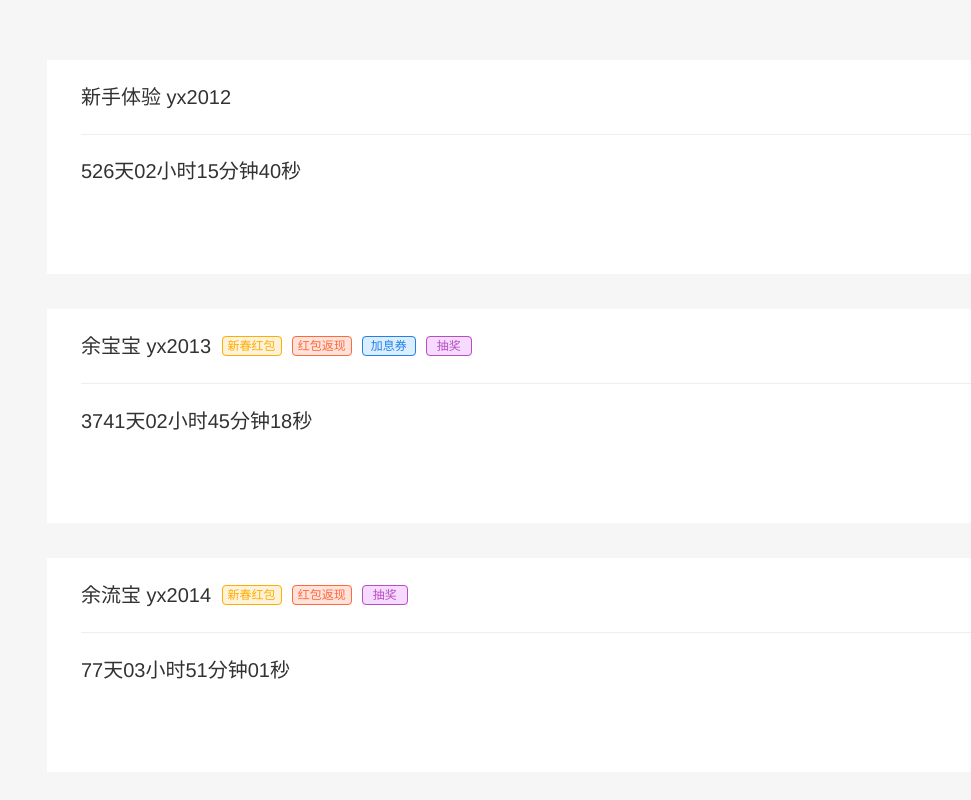
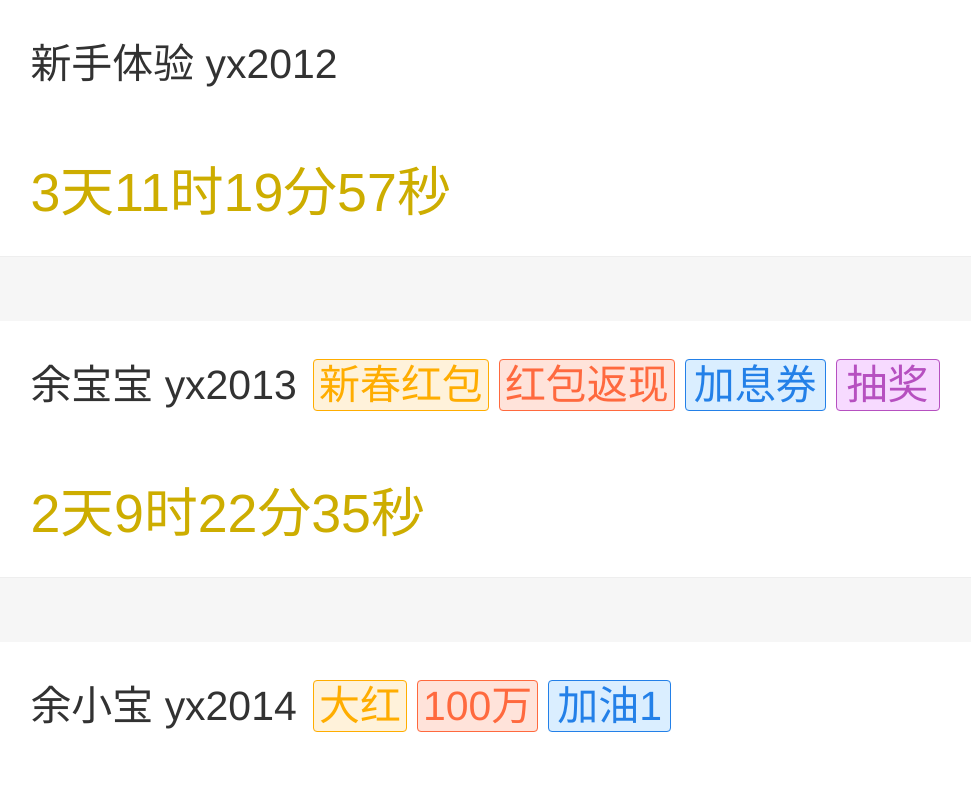
Before and after one commit to vue-all/vue_all, a Vue app: page / in a window 1280 px wide. Shown: the top 800 px of the page, without its empty margins (8-979 px from the left). Built offline with nearby package versions, Linux system fonts and the light colour scheme.

Commit message:
滚动插件添加

```diff
--- a/package.json
+++ b/package.json
@@ -11,6 +11,7 @@
     "build": "node build/build.js"
   },
   "dependencies": {
+    "better-scroll": "^1.9.1",
     "vue": "^2.5.2",
     "vue-router": "^3.0.1"
   },
--- a/src/App.vue
+++ b/src/App.vue
@@ -30,6 +30,6 @@ html {
   -webkit-font-smoothing: antialiased;
   -moz-osx-font-smoothing: grayscale;
   color: #2c3e50;
-  margin-top: 60px;
+  /* margin-top: 60px; */
 }
 </style>
--- a/src/components/com.js
+++ b/src/components/com.js
@@ -1,8 +1,9 @@
-function ShowTime (tuanid, timeDistance) {
+function ShowTime (tuanid, timeDistance, key) {
   this.tuanid = tuanid
   this.timeDistance = timeDistance * 1000
+  this.stopTime = ''
   this.setTimeShow = function () {
-    var timer = document.getElementsByClassName('fblchild')[this.tuanid]
+    var timer = document.getElementsByClassName(key)[this.tuanid]
     var strTime
     var intDay, intHour, intMinute, intSecond
     timeDistance = this.timeDistance
@@ -26,11 +27,6 @@ function ShowTime (tuanid, timeDistance) {
       }
       strTime = intDay + '天' + intHour + '小时' + intMinute + '分钟' + intSecond + '秒'
       timer.innerHTML = strTime
-      console.log(strTime)
-      var self = this
-      setTimeout(function () {
-        self.setTimeShow()
-      }, 1000)
     } else {
       return false
     }
--- /dev/null
+++ b/src/components/data.json
@@ -0,0 +1,200 @@
+[
+    {
+      "title": "新手体验",
+      "des": "yx2012",
+      "good": [],
+      "qianl": "11.00",
+      "houl": "3.00",
+      "time": "12",
+      "money": "12345.25",
+      "status": 0,
+      "tnum": 300002130
+    },
+    {
+      "title": "余宝宝",
+      "des": "yx2013",
+      "good": ["新春红包", "红包返现", "加息券", "抽奖"],
+      "qianl": "12.00",
+      "houl": "2.00",
+      "time": "18",
+      "money": "22345.25",
+      "status": 1,
+      "tnum": 206560010
+    },
+    {
+      "title": "余小宝",
+      "des": "yx2014",
+      "good": ["大红", "100万", "加油1"],
+      "qianl": "15.00",
+      "houl": "6.00",
+      "time": "16",
+      "money": "32345.25",
+      "status": 2,
+      "tnum": 152054620
+    },
+    {
+      "title": "余宝宝",
+      "des": "yx2015",
+      "good": ["大红", "22"],
+      "qianl": "21.00",
+      "houl": "13.00",
+      "time": "10",
+      "money": "412345.25",
+      "status": 3,
+      "tnum": 221554584
+    },
+    {
+      "title": "余大宝",
+      "des": "yx2016",
+      "good": [],
+      "qianl": "31.00",
+      "houl": "31.00",
+      "time": "21",
+      "money": "92345.25",
+      "status": 4,
+      "tnum": 1554511111
+    },
+    {
+      "title": "余流宝",
+      "des": "yx2016",
+      "good": ["aaa", "bb", "cc"],
+      "qianl": "31.00",
+      "houl": "31.00",
+      "time": "21",
+      "money": "92345.25",
+      "status": 4,
+      "tnum": 152311111
+    },
+    {
+      "title": "余2宝",
+      "des": "yx2016",
+      "good": [],
+      "qianl": "31.00",
+      "houl": "31.00",
+      "time": "21",
+      "money": "92345.25",
+      "status": 4,
+      "tnum": 1312545111
+    },
+    {
+      "title": "余1宝",
+      "des": "yx2016",
+      "good": [],
+      "qianl": "31.00",
+      "houl": "31.00",
+      "time": "21",
+      "money": "92345.25",
+      "status": 4,
+      "tnum": 15435111
+    },
+    {
+      "title": "余牛宝",
+      "des": "yx2116",
+      "good": ["乔峰", "段誉", "虚竹"],
+      "qianl": "31.00",
+      "houl": "31.00",
+      "time": "21",
+      "money": "92345.25",
+      "status": 4,
+      "tnum": 5455111
+    },
+    {
+      "title": "雄霸",
+      "des": "yx2226",
+      "good": ["无名", "皇影", "聂风", "步惊云"],
+      "qianl": "31.00",
+      "houl": "31.00",
+      "time": "21",
+      "money": "92345.25",
+      "status": 4,
+      "tnum": 32355111
+    },
+    {
+      "title": "余宝宝",
+      "des": "yx2013",
+      "good": ["新春红包", "红包返现", "加息券", "抽奖"],
+      "qianl": "12.00",
+      "houl": "2.00",
+      "time": "18",
+      "money": "22345.25",
+      "status": 1,
+      "tnum": 206560010
+    },
+    {
+      "title": "余小宝",
+      "des": "yx2014",
+      "good": ["大红", "100万", "加油1"],
+      "qianl": "15.00",
+      "houl": "6.00",
+      "time": "16",
+      "money": "32345.25",
+      "status": 2,
+      "tnum": 152054620
+    },
+    {
+      "title": "余宝宝",
+      "des": "yx2015",
+      "good": ["大红", "22"],
+      "qianl": "21.00",
+      "houl": "13.00",
+      "time": "10",
+      "money": "412345.25",
+      "status": 3,
+      "tnum": 221554584
+    },
+    {
+      "title": "余大宝",
+      "des": "yx2016",
+      "good": [],
+      "qianl": "31.00",
+      "houl": "31.00",
+      "time": "21",
+      "money": "92345.25",
+      "status": 4,
+      "tnum": 1554511111
+    },
+    {
+      "title": "余流宝",
+      "des": "yx2016",
+      "good": ["aaa", "bb", "cc"],
+      "qianl": "31.00",
+      "houl": "31.00",
+      "time": "21",
+      "money": "92345.25",
+      "status": 4,
+      "tnum": 152311111
+    },
+    {
+      "title": "余2宝",
+      "des": "yx2016",
+      "good": [],
+      "qianl": "31.00",
+      "houl": "31.00",
+      "time": "21",
+      "money": "92345.25",
+      "status": 4,
+      "tnum": 1312545111
+    },
+    {
+      "title": "余1宝",
+      "des": "yx2016",
+      "good": [],
+      "qianl": "31.00",
+      "houl": "31.00",
+      "time": "21",
+      "money": "92345.25",
+      "status": 4,
+      "tnum": 15435111
+    },
+    {
+      "title": "余牛宝",
+      "des": "yx2116",
+      "good": ["乔峰", "段誉", "虚竹"],
+      "qianl": "31.00",
+      "houl": "31.00",
+      "time": "21",
+      "money": "92345.25",
+      "status": 4,
+      "tnum": 5455111
+    }
+  ]
--- a/src/components/listone.vue
+++ b/src/components/listone.vue
@@ -1,21 +1,27 @@
 <template>
     <div class='one'>
+      <div class="menuWrapper" ref="menuWrapper">
         <ul>
             <li v-for="(item,index) in dataList" :key="index">
               <div class="conTop">
                   <div class="title">
                       {{item.title}} {{item.des}}
-                      <span v-if="item.good.length" v-for="(x,index) in item.good" :key="index" :class="itemGoods(x)">{{x}}</span>
-                      <div class="fblchild"></div>
+                      <span v-if="item.good.length" v-for="(x,index) in item.good" :key="index" :class="itemGoods(index)">{{x}}</span>
+                      <!-- <div class="fblchild"></div> -->
+                      <!-- <div>{{item。tnum}}</div> -->
                   </div>
+                  <div class="fontshi fblchild"></div>
               </div>
             </li>
         </ul>
+      </div>
     </div>
 </template>
 
 <script>
-import ShowTime from './com'
+// import ShowTime from './com'
+import dataList from './data'
+import BScroll from 'better-scroll'
 export default {
   data () {
     return {
@@ -24,116 +30,97 @@ export default {
     }
   },
   created () {
-    this.dataList = [
-      {
-        title: '新手体验',
-        des: 'yx2012',
-        good: [],
-        qianl: '11.00',
-        houl: '3.00',
-        time: '12',
-        money: '12345.25',
-        status: 0,
-        tnum: 45454545
-      },
-      {
-        title: '余宝宝',
-        des: 'yx2013',
-        good: ['新春红包', '红包返现', '加息券', '抽奖'],
-        qianl: '12.00',
-        houl: '2.00',
-        time: '18',
-        money: '22345.25',
-        status: 1,
-        tnum: 323232323
-      },
-      {
-        title: '余流宝',
-        des: 'yx2014',
-        good: ['新春红包', '红包返现', '抽奖'],
-        qianl: '15.00',
-        houl: '6.00',
-        time: '16',
-        money: '32345.25',
-        status: 2,
-        tnum: 6666666
-      },
-      {
-        title: '余宝宝',
-        des: 'yx2015',
-        good: [],
-        qianl: '21.00',
-        houl: '13.00',
-        time: '10',
-        money: '412345.25',
-        status: 3,
-        tnum: 11111111
-      },
-      {
-        title: '余流宝',
-        des: 'yx2016',
-        good: [],
-        qianl: '31.00',
-        houl: '31.00',
-        time: '21',
-        money: '92345.25',
-        status: 4,
-        tnum: 888888888
-      }
-    ]
+    this.dataList = dataList
   },
   mounted () {
     this.$nextTick(function () {
       for (var i = 0; i < this.dataList.length; i++) {
-        var set = new ShowTime(i, this.dataList[i].tnum)
-        set.setTimeShow()
+        this.setTime(i, this.dataList[i].tnum)
       }
+      this._initScroll()
     })
   },
   methods: {
-    itemGoods (item) {
-      if (item === '新春红包') {
+    itemGoods (key) {
+      if (key === 0) {
         return 's1'
-      } else if (item === '红包返现') {
+      } else if (key === 1) {
         return 's2'
-      } else if (item === '加息券') {
+      } else if (key === 2) {
         return 's3'
-      } else if (item === '抽奖') {
+      } else if (key === 3) {
         return 's4'
       }
+    },
+    setTime (key, num) {
+      var timer = document.getElementsByClassName('fblchild')[key]
+      if (num > 0) {
+        var miaoCount = Math.floor(num / 1000)
+        var tian = Math.floor(miaoCount / 3600 / 24)
+        var shi = Math.floor(Math.floor(miaoCount / 3600) - tian * 24)
+        var fen = Math.floor(miaoCount / 60) - (tian * 24 * 60 + shi * 60)
+        var miao = miaoCount - (tian * 24 * 3600 + shi * 3600 + fen * 60)
+        timer.innerHTML = tian + '天' + shi + '时' + fen + '分' + miao + '秒'
+        num -= 1000
+        setTimeout(() => {
+          this.setTime(key, num)
+        }, 1000)
+      } else {
+        timer.innerHTML = '时间结束'
+      }
+    },
+    _initScroll () {
+      console.log(this.$refs.menuWrapper)
+      this.meunScroll = new BScroll(this.$refs.menuWrapper, {
+        click: true,
+        probeType: 3
+      })
     }
   }
 }
 </script>
 <!-- Add 'scoped' attribute to limit CSS to this component only -->
 <style scoped>
+.one {
+  width: 100%;
+  position:absolute;
+  top: 0vw;
+  bottom: 0;
+  /* display: flex; */
+  overflow: hidden;
+}
+
+.menuWrapper {
+  width: 100%;
+  height: 100%;
+}
 .one li {
-  width: 1170px;
-  height: 214px;
+  width: 100%;
   background: #ffffff;
-  margin: 35px auto;
+  margin-bottom:5vw
 }
 
 .one li .conTop {
-  width: 1102px;
-  height: 74px;
+  width: 100%;
   margin: 0 auto;
   border-bottom:1px solid #eeeeee;
   font-size: 0;
+  padding-left: 3vw;
+  box-sizing: border-box;
 }
 
 .one li .conTop .title {
   display: inline-block;
   height: 100%;
-  line-height: 74px;
-  font-size: 20px;
+  line-height: 10vw;
+  font-size: 3.2vw;
   color: #323232;
 }
 
 .one li .conTop span {
-  font-size: 12px;
+  font-size: 3.2vw;
   vertical-align: top;
-  line-height:75px;
+  line-height:10vw;
   margin-right:10px;
 }
 
@@ -172,4 +159,10 @@ export default {
   border:1px solid #b650c0;
   padding: 2px 10px;
 }
+
+.one li .conTop .fontshi {
+  font-size: 4.2vw;
+  line-height: 10vw;
+  color: #cdad00;
+}
 </style>
```
